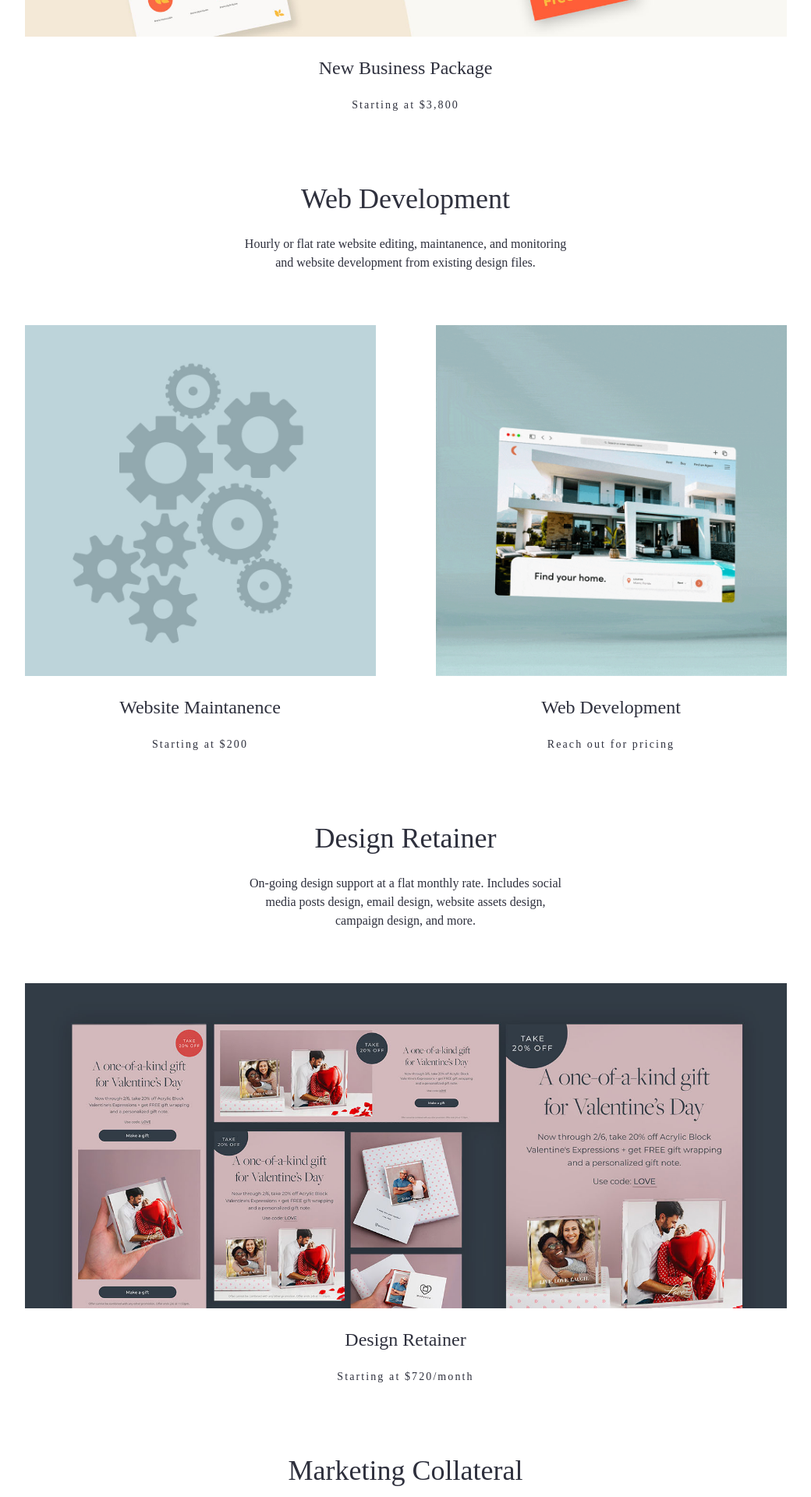
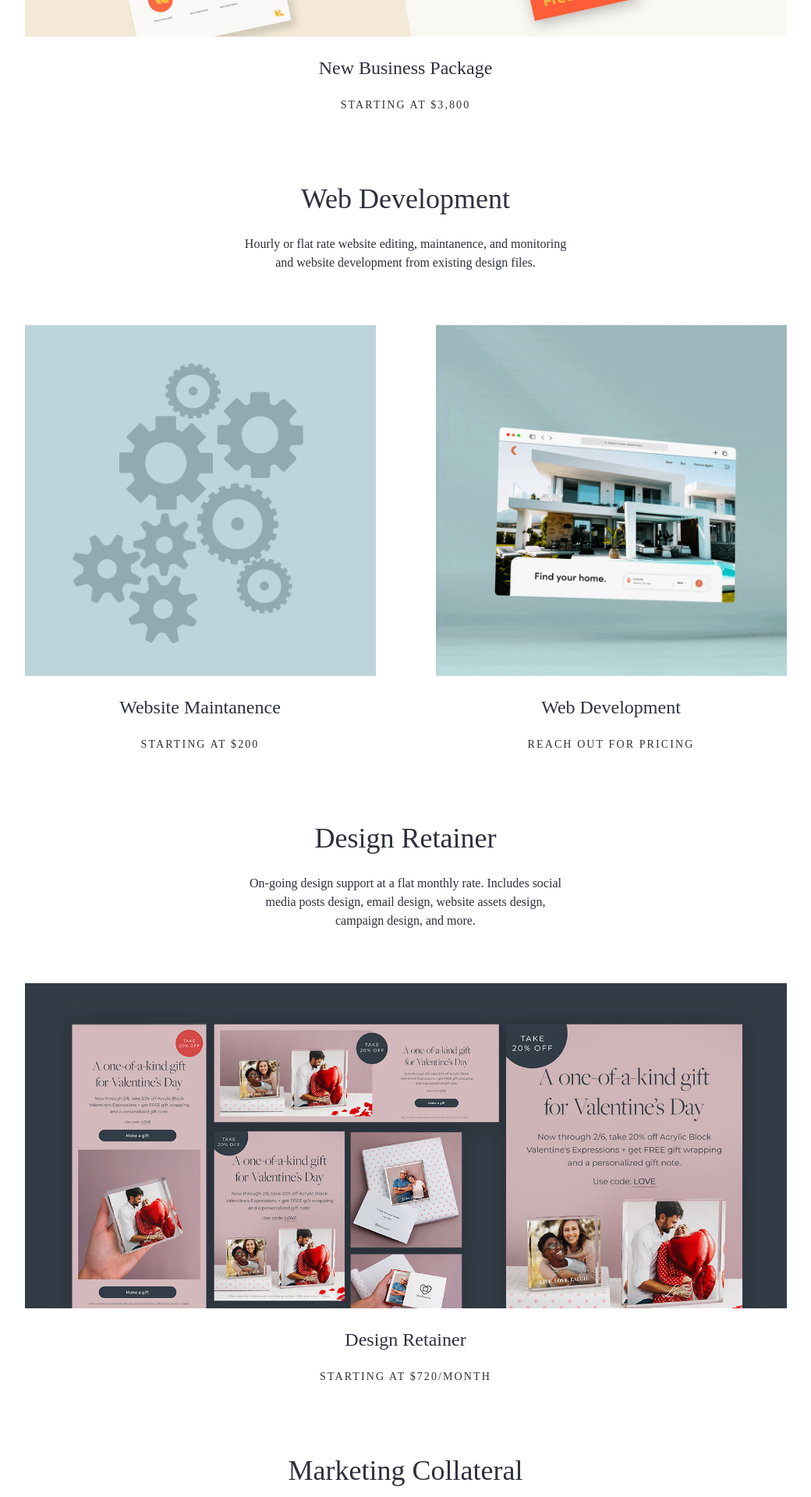
Before and after one commit to maribellDev/artellecreative, a Next.js app: page /pricing in a window 1280 px wide. Shown: the part 1580-3500 px from the top of the page at 78% size, without its empty margins (120-1160 px from the left). Built offline with nearby package versions, Linux system fonts and the light colour scheme; a web font is replaced by a local one.

Commit message:
fix: content

```diff
--- a/pages/pricing.js
+++ b/pages/pricing.js
@@ -28,7 +28,7 @@ export default function Pricing() {
       <Navbar />
 
       <div className={style.services}>
-        <h1>Services &amp; Pricing</h1>{" "}
+        <h1>Services &amp; Pricing</h1>
         {/* <p>
           Lorem ipsum dolor sit amet, consectetur adipiscing elit, sed do
           eiusmod tempor incididunt ut labore et dolore magna{" "}
@@ -54,6 +54,7 @@ export default function Pricing() {
                   fontWeight: "400",
                   lineHeight: "16px",
                   letterSpacing: "2.0999999046px",
+                  textTransform: "uppercase",
                 }}
                 className={style.price}
               >
@@ -87,6 +88,7 @@ export default function Pricing() {
                   lineHeight: "16px",
                   letterSpacing: "2.0999999046px",
                   textAlign: "center",
+                  textTransform: "uppercase",
                 }}
               >
                 Starting at $720/month
--- a/styles/pricing.module.scss
+++ b/styles/pricing.module.scss
@@ -68,6 +68,7 @@
           line-height: 16px;
           letter-spacing: 2.0999999046325684px;
           text-align: center;
+          text-transform: uppercase;
         }
       }
     }
```
